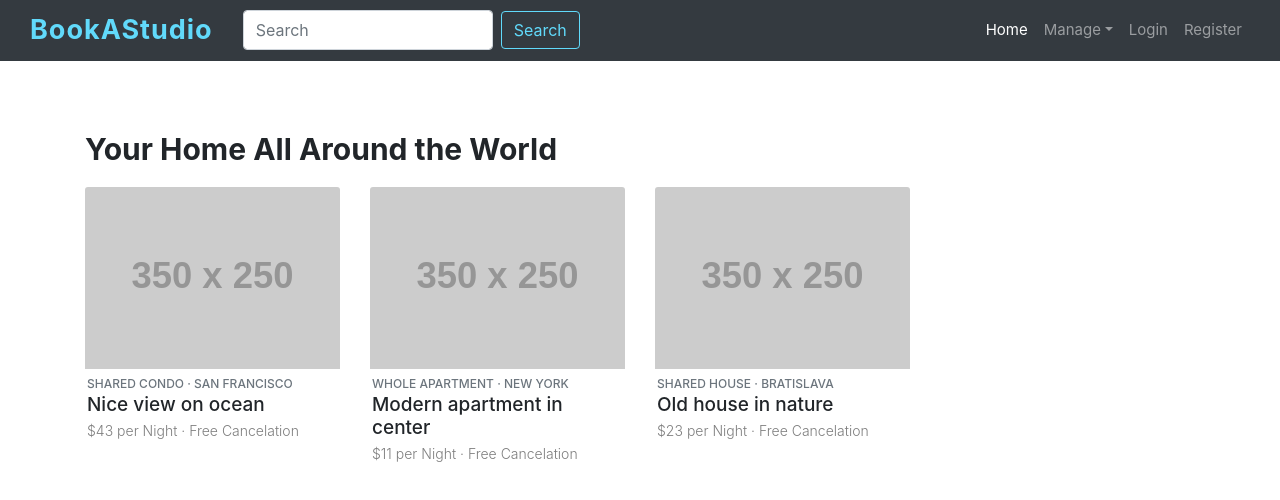
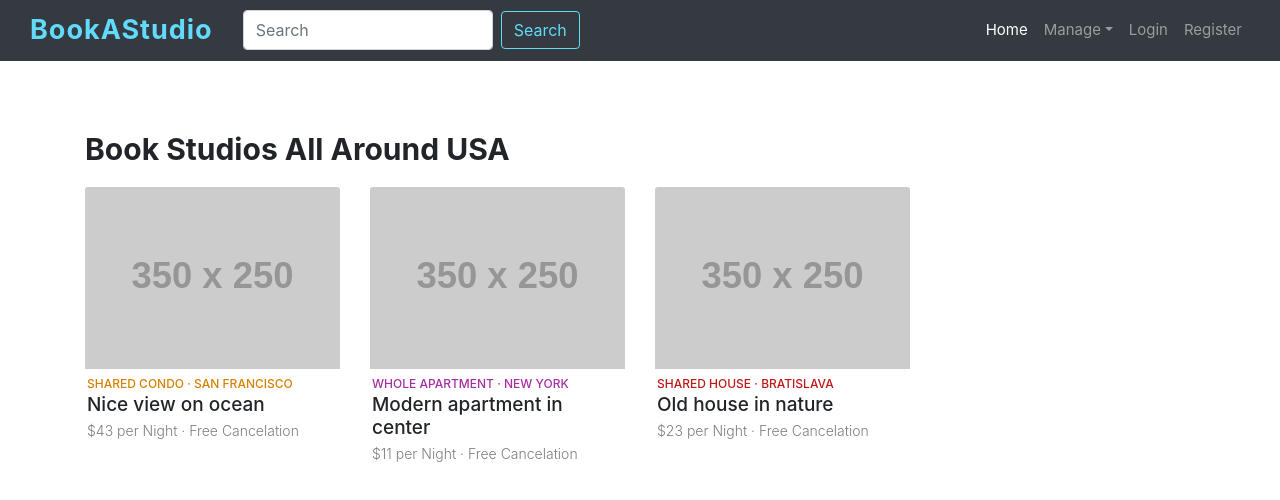
Before and after one commit to eminshamshoian/studio-booking, a React (Create React App) app: page / in a window 1280 px wide. Shown: the top 500 px of the page. Built offline with nearby package versions, Linux system fonts and the light colour scheme.

Commit message:
added coloring for rental studios

```diff
--- a/src/components/Rental/RentalCard.js
+++ b/src/components/Rental/RentalCard.js
@@ -9,7 +9,7 @@ const RentalCard = ({ rental }) => {
                 alt={rental.title}
             />
             <div className='card-body'>
-                <h6 className='card-subtitle mb-0 text-muted'>
+                <h6 className={`card-subtitle mb-0 type-${rental.category}`}>
                     {rental.shared ? 'Shared' : 'Whole'} {rental.category}{' '}
                     &#183; {rental.city}
                 </h6>
--- a/src/pages/RentalHome.js
+++ b/src/pages/RentalHome.js
@@ -56,9 +56,7 @@ class RentalHome extends React.Component {
         return (
             <div className='card-list'>
                 <div className='container'>
-                    <h1 className='page-title'>
-                        Your Home All Around the World
-                    </h1>
+                    <h1 className='page-title'>Book Studios All Around USA</h1>
                     <div className='row'>{this.renderRentals(rentals)}</div>
                 </div>
             </div>
--- a/src/styles/_index.scss
+++ b/src/styles/_index.scss
@@ -1,6 +1,23 @@
 @import './colors';
 @import './header.scss';
 @import './rental-home';
+
+html,
+body {
+    height: 100%;
+}
+
+.type- {
+    &apartment {
+        color: #a72da3;
+    }
+    &house {
+        color: #bf1818 !important;
+    }
+    &condo {
+        color: #d68000;
+    }
+}
 
 .btn {
     &.btn-sb-main {
```
